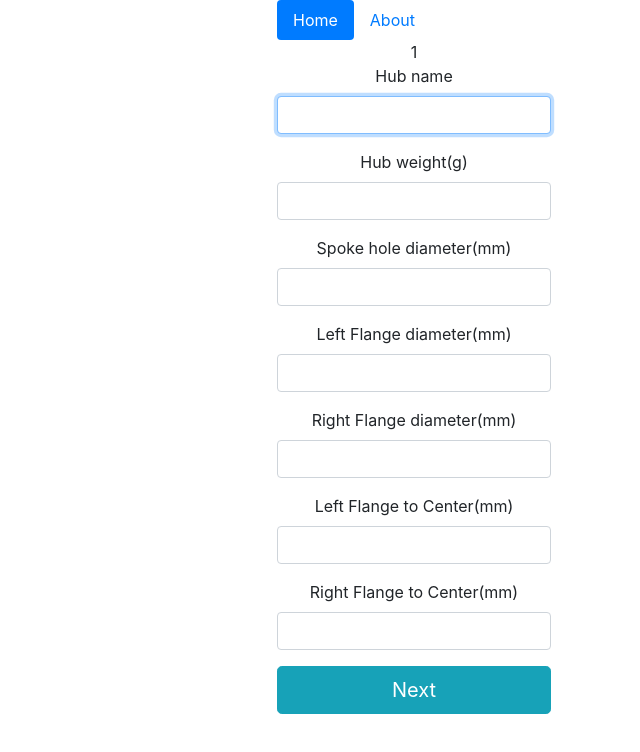
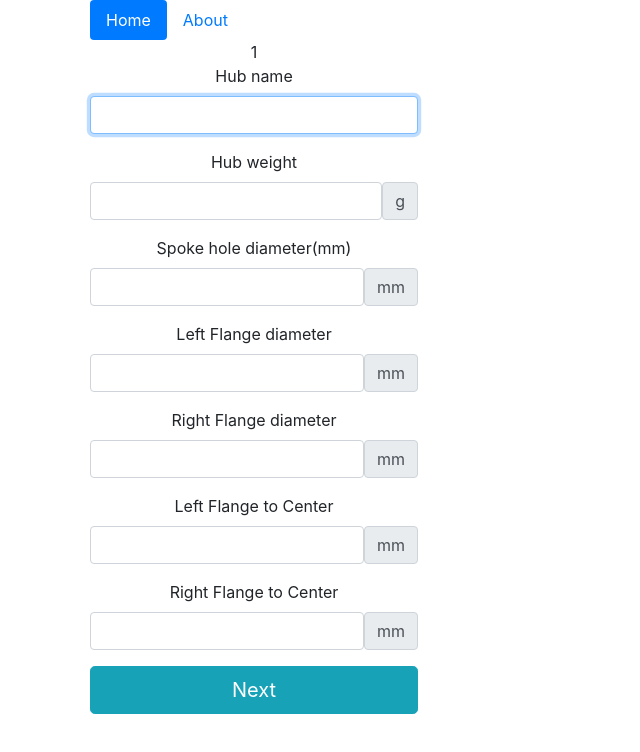
Before and after one commit to kimchirice/32spoke, a React (Create React App) app: page / in a window 1280 px wide. Shown: the top 752 px of the page, without its empty margins (226-866 px from the left). Built offline with nearby package versions, Linux system fonts and the light colour scheme.

Commit message:
[Add] adding unit to input fields in Hub. [Rev] unit indication from from labels

```diff
--- a/src/Components/Hub.js
+++ b/src/Components/Hub.js
@@ -17,7 +17,8 @@ const Hub = ({handleChange, hub}) => {
       </div>
 
         <div className="form-group ">
-          <label className="form-label" htmlFor="hubWeight">Hub weight(g)</label>
+          <label className="form-label" htmlFor="hubWeight">Hub weight</label>
+          <div className="d-flex">
           <input
               className="form-control"
               type='text'
@@ -25,10 +26,13 @@ const Hub = ({handleChange, hub}) => {
               name='hubWeight'
               value={hub.hubWeight}
               onChange={handleChange}
-          />
+          /><div className="form-group-append">
+          <span className="input-group-text"> g </span>
+          </div> </div>
         </div>
         <div className="form-group ">
           <label className="form-label" htmlFor="spokeHoleDiameter">Spoke hole diameter(mm)</label>
+          <div className="d-flex">
             <input
                 className="form-control"
                 type='text'
@@ -37,10 +41,15 @@ const Hub = ({handleChange, hub}) => {
                 value={hub.spokeHoleDiameter}
               onChange={handleChange}
             />
+            <div className="form-group-append">
+                <span className="input-group-text">mm</span>
+            </div>
+          </div>
         </div>
 
         <div className="form-group ">
-          <label className="form-label" htmlFor="leftFlangeDiameter">Left Flange diameter(mm)</label>
+          <label className="form-label" htmlFor="leftFlangeDiameter">Left Flange diameter</label>
+          <div className="d-flex">
             <input
               className="form-control"
               type='text'
@@ -49,10 +58,15 @@ const Hub = ({handleChange, hub}) => {
               value={hub.leftFlangeDiameter}
               onChange={handleChange}
             />
+            <div className="form-group-append">
+              <span className="input-group-text">mm</span>
+            </div>
+          </div>
         </div>
 
         <div className="form-group ">
-          <label className="form-label" htmlFor="rightFlangeDiameter">Right Flange diameter(mm)</label>
+          <label className="form-label" htmlFor="rightFlangeDiameter">Right Flange diameter</label>
+          <div className="d-flex">
             <input
               className="form-control"
               type='text'
@@ -61,11 +75,16 @@ const Hub = ({handleChange, hub}) => {
               value={hub.rightFlangeDiameter}
               onChange={handleChange}
             />
+            <div className="form-group-append">
+              <span className="input-group-text">mm</span>
+            </div>
+          </div>
         </div>
 
 
         <div className="form-group ">
-          <label className="form-label" htmlFor="leftFlangeToCenter">Left Flange to Center(mm)</label>
+          <label className="form-label" htmlFor="leftFlangeToCenter">Left Flange to Center</label>
+          <div className="d-flex">
             <input
               className="form-control"
               type='text'
@@ -74,9 +93,15 @@ const Hub = ({handleChange, hub}) => {
               value={hub.leftFlangeToCenter}
               onChange={handleChange}
             />
+            <div className="form-group-append">
+              <span className="input-group-text">mm</span>
+            </div>
+          </div>
+
         </div>
         <div className="form-group ">
-          <label className="form-label" htmlFor="rightFlangeToCenter">Right Flange to Center(mm)</label>
+          <label className="form-label" htmlFor="rightFlangeToCenter">Right Flange to Center</label>
+          <div className="d-flex">
             <input
                 className="form-control"
                 type='text'
@@ -85,6 +110,11 @@ const Hub = ({handleChange, hub}) => {
                 value={hub.rightFlangeToCenter}
               onChange={handleChange}
             />
+            <div className="form-group-append">
+              <span className="input-group-text">mm</span>
+            </div>
+          </div>
+
 
       </div>
     </>
--- a/src/index.css
+++ b/src/index.css
@@ -1,5 +1,10 @@
 body {
+  display: flex;
+  justify-content: center;
+  align-items: center;
+  max-width: 960px;
   margin: 0;
+  padding: 0;
   font-family: -apple-system, BlinkMacSystemFont, 'Segoe UI', 'Roboto', 'Oxygen',
     'Ubuntu', 'Cantarell', 'Fira Sans', 'Droid Sans', 'Helvetica Neue',
     sans-serif;
```
Lines whose indentation alone changed are shown as unchanged.
